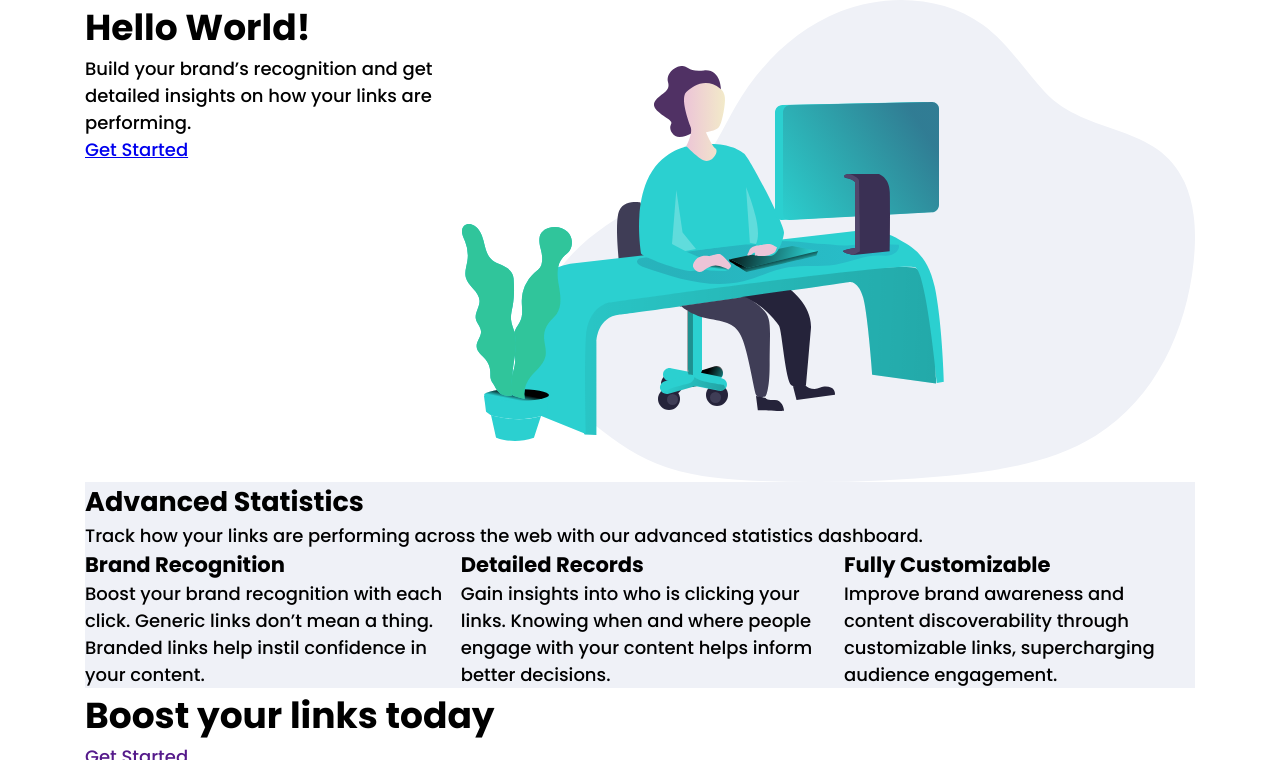
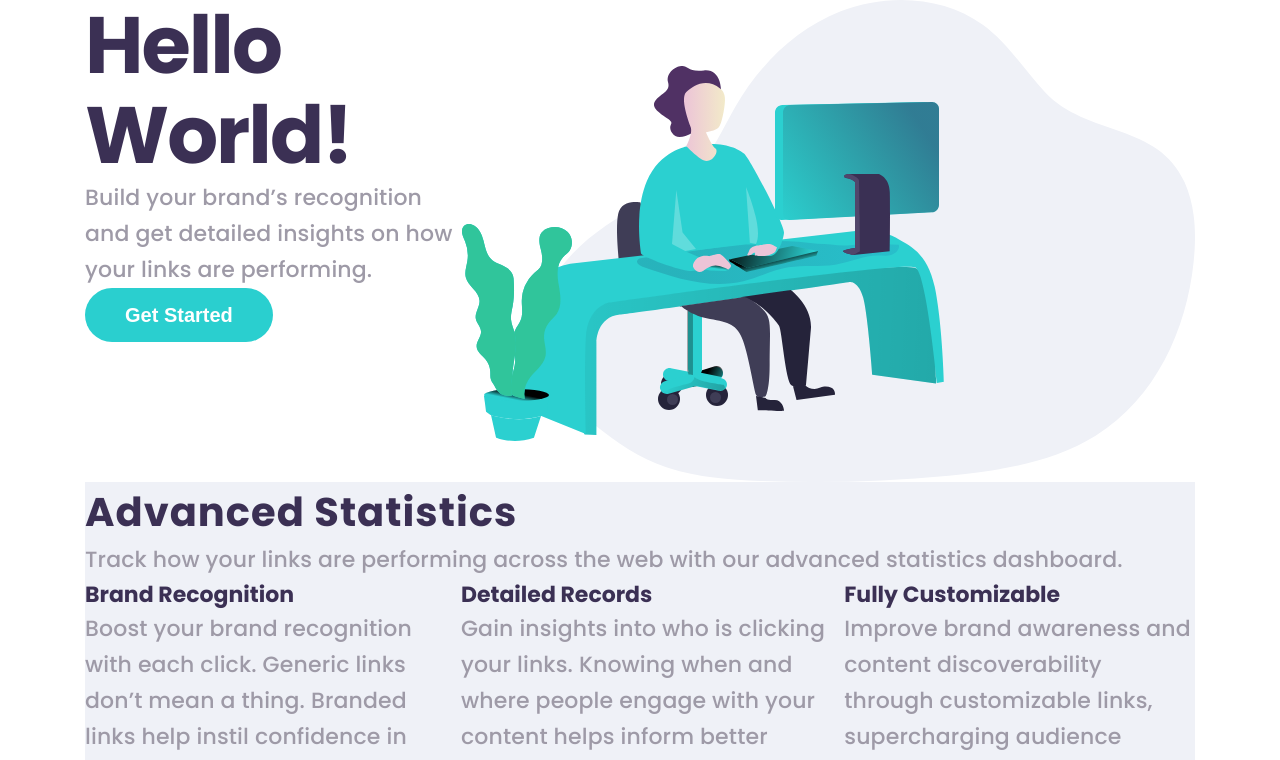
Before and after one commit to StijnvdW/frontend-mentor-url-shortening-api-landing-page, a plain HTML site: page index.html in a window 1280 px wide. Shown: the part 40-800 px from the top of the page. Drawn offline with Linux system fonts and the light colour scheme.

Commit message:
Add buttons
Add buttons

```diff
--- a/index.html
+++ b/index.html
@@ -30,7 +30,7 @@
                 <div>
                     <h1>Hello World!</h1>
                     <p>Build your brand’s recognition and get detailed insights on how your links are performing.</p>
-                    <a href="#">Get Started</a>
+                    <button class="button-round">Get Started</button>
                 </div>
                 <img src="images/illustration-working.svg" width="733px" height="482px" alt="Working person">
             </div>
@@ -55,8 +55,8 @@
                 </div>
             </div>
             <div class="boost">
-                <h1>Boost your links today</h1>
-                <a href="">Get Started</a>
+                <h2 class="header-white">Boost your links today</h2>
+                <button class="button-round">Get Started</button>
             </div>
         </main>
         <footer>
--- a/style.css
+++ b/style.css
@@ -15,6 +15,64 @@
 * {
     margin: 0;
     padding: 0;
+}
+
+/* headings */
+
+h1 {
+    font-style: normal;
+    font-weight: var(--font-weight-bold);
+    font-size: 80px;
+    line-height: 90px;
+    letter-spacing: -2px;
+
+    color: var(--prim-color-dark-violet);
+}
+
+h2 {
+    font-style: normal;
+    font-weight: var(--font-weight-bold);
+    font-size: 40px;
+    letter-spacing: 1px;
+
+    color: var(--prim-color-dark-violet);
+}
+
+h3 {
+    font-style: normal;
+    font-weight: var(--font-weight-bold);
+    font-size: 22px;
+    line-height: 33px;
+
+    color: var(--prim-color-dark-violet);
+}
+
+.header-white {
+    color: white;
+}
+
+p {
+    font-weight: var(--font-weight-medium);
+    font-size: 22px;
+    line-height: 36px;
+    letter-spacing: .15px;
+
+    color: var(--neutral-color-grayish-violet);
+}
+
+/* Buttons */
+
+.button-round {
+    color: white;
+    font-weight: var(--font-weight-bold);
+    font-size: 20px;
+    line-height: 30px;
+
+    border: none;
+    background-color: var(--prim-color-cyan);
+    padding: 12px 40px;
+    border-radius: 28px;
+    cursor: pointer;
 }
 
 html, body {
@@ -82,6 +140,10 @@ header {
     display: flex;
 }
 
+.boost {
+    background-color: var(--prim-color-dark-violet);
+}
+
 /* Footer */
 footer {
     color: var(--neutral-color-gray);
```
